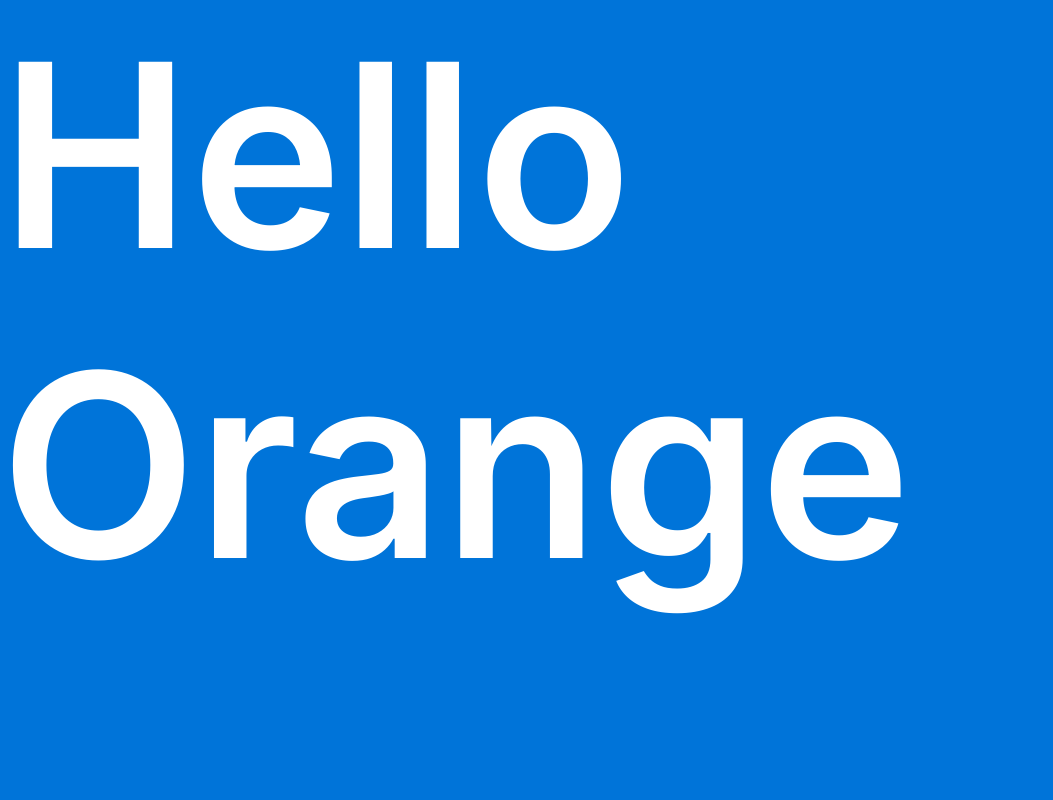
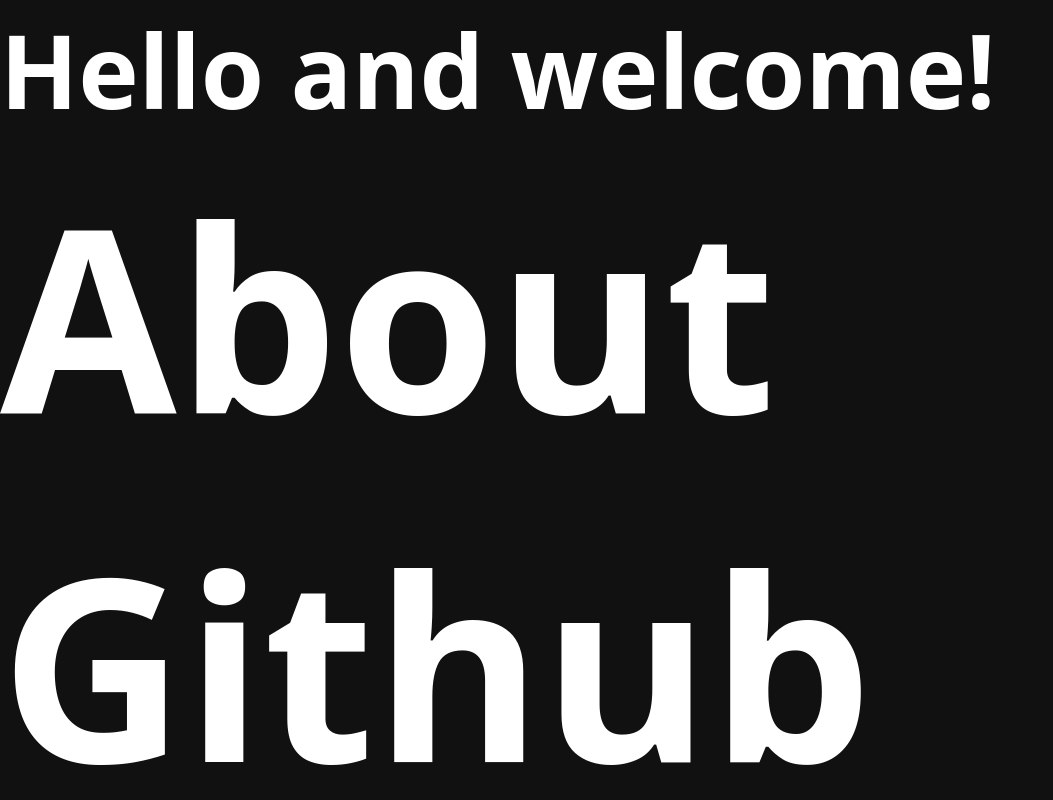
Before and after one commit to carlopascual/portfoliov2, a Next.js app: page / in a window 1280 px wide. Shown: the whole page, without its empty margins (0-1053 px from the left). Built offline with nearby package versions, Linux system fonts and the light colour scheme.

Commit message:
Add minor motion on hover

```diff
--- a/src/app/components/item.js
+++ b/src/app/components/item.js
@@ -1,5 +1,5 @@
 import styled from 'styled-components';
-import { animated } from '@react-spring/web';
+import { animated, useSpring } from '@react-spring/web';
 import { useContext } from 'react'
 import { BackgroundContext } from '../context';
 
@@ -7,13 +7,17 @@ const Text = styled.h1`
   font-size: 20vw;
   font-weight: 600;
   display: flex;
+  cursor: pointer;
+  width: fit-content;
+
 
   &:hover {
-    cursor: pointer;
+    transition: all 0.2s ease-in-out;
+    transform: scale(1.07) translateX(5%) translateY(2%);
   }
 `
 
-const Item = ({ textColor, springApi, backgroundColor, onClick, onMouseLeave, children }) => {
+const Item = ({ style, textColor, backgroundColor, onClick, onMouseLeave, children }) => {
   const { initialBackground, initialColor, api } = useContext(BackgroundContext);
 
   return (
@@ -26,6 +30,7 @@ const Item = ({ textColor, springApi, backgroundColor, onClick, onMouseLeave, ch
         api.start({ backgroundColor: initialBackground, color: initialColor })
       }}
       onClick={onClick}
+      style={{ ...style, }}
     >
       {children}
     </Text>
--- a/src/app/components/screen.js
+++ b/src/app/components/screen.js
@@ -5,9 +5,15 @@ import { ScreenPositionContext } from '../context';
 import { MAIN_SCREEN_SIZE } from '../constants'
 
 const ScreenComponent = styled.div`
+    font-family: system-ui, -apple-system, BlinkMacSystemFont, 'Segoe UI', Roboto, Oxygen, Ubuntu, Cantarell, 'Open Sans', 'Helvetica Neue', sans-serif;
+    letter-spacing: -0.01vw;
     position: absolute;
     width: ${MAIN_SCREEN_SIZE}vw;
     height: 100vh;
+
+    h2 {
+        line-height: 80px;
+    }
 `;
 
 const Screen = ({ index, children }) => {
--- a/src/app/page.js
+++ b/src/app/page.js
@@ -113,12 +113,21 @@ const Body = () => {
 
   return <animated.main style={{ position: 'relative', height: '100vh', ...background }}>
     <Screen index={0}>
-      <Item backgroundColor="#0074D9" onClick={() => {
+      <Item backgroundColor="#0074D9" style={{ fontSize: '8vw' }} onClick={() => {
         nextScreen({ screenKey: 'Hello', newBg: null })
-      }}>Hello</Item>
+      }}>Hello and welcome!</Item>
       <Item backgroundColor="#FF851B" onClick={() => {
         nextScreen({ screenKey: 'Orange', newBg: '#FF851B' })
-      }}>Orange</Item>
+      }}>About</Item>
+      <Item backgroundColor="#333" onClick={() => {
+        nextScreen({ screenKey: 'Orange', newBg: '#FF851B' })
+      }}>Github</Item>
+      <Item backgroundColor="#FF0000" onClick={() => {
+        nextScreen({ screenKey: 'Orange', newBg: '#FF851B' })
+      }}>Youtube</Item>
+      <Item backgroundColor="#0077B5" onClick={() => {
+        nextScreen({ screenKey: 'Orange', newBg: '#FF851B' })
+      }}>LinkedIn</Item>
     </Screen>
     <Screen index={1}>
       {stateMap[1][currentScreenKey]}
```
